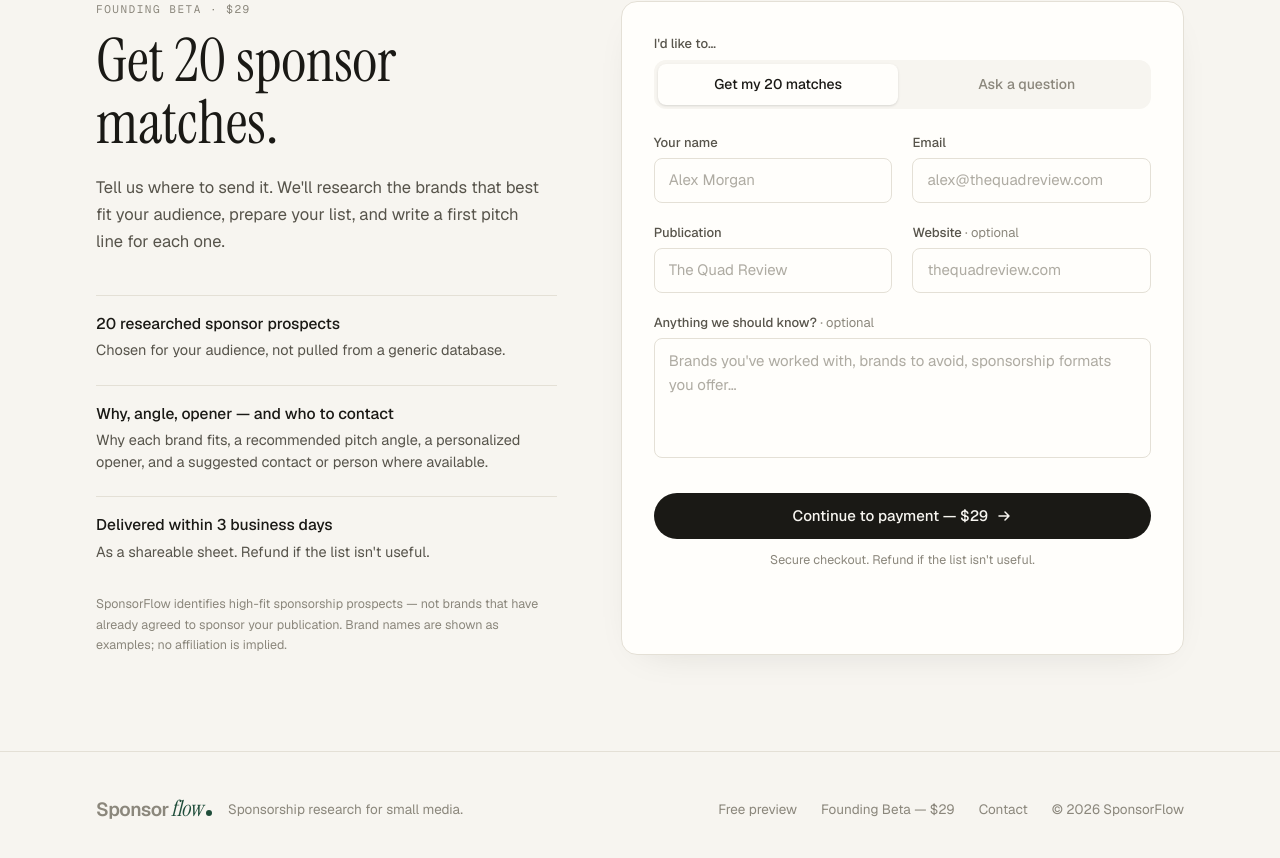
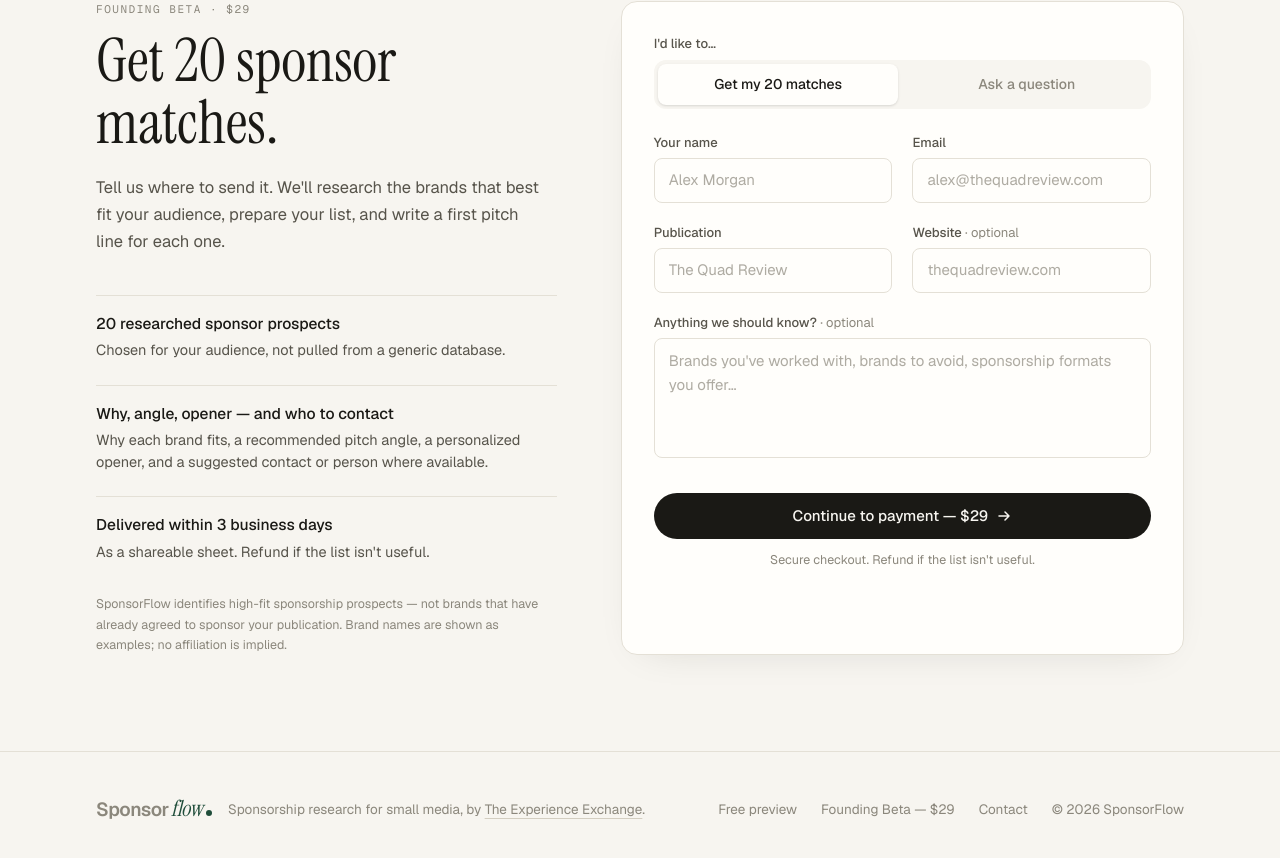
Before and after one commit to sofiaiuteri/sponsorflow, a Next.js app: page /beta in a window 1280 px wide. Shown: the part 144-1002 px from the top of the page. Built offline with nearby package versions, Linux system fonts and the light colour scheme; no server answers.

Commit message:
Link SponsorFlow footer to The Experience Exchange
Co-Authored-By: Claude Opus 5.5 <noreply@anthropic.com>

```diff
--- a/components/Chrome.tsx
+++ b/components/Chrome.tsx
@@ -36,9 +36,15 @@ export function SiteFooter() {
   return (
     <footer className="mt-auto border-t border-line">
       <div className="mx-auto flex max-w-6xl flex-col gap-6 px-5 py-10 text-[13.5px] text-ink-muted sm:flex-row sm:items-center sm:justify-between sm:px-8">
-        <div className="flex items-center gap-4">
+        <div className="flex flex-col gap-2 sm:flex-row sm:items-center sm:gap-4">
           <Logo />
-          <span className="hidden sm:inline">Sponsorship research for small media.</span>
+          <span>
+            Sponsorship research for small media, by{" "}
+            <a href="https://theexperienceexchange.vercel.app" target="_blank" rel="noopener noreferrer" className="underline decoration-line-strong underline-offset-4 hover:text-ink">
+              The Experience Exchange
+            </a>
+            .
+          </span>
         </div>
         <div className="flex flex-wrap gap-x-6 gap-y-2">
           <Link href="/#start" className="hover:text-ink">Free preview</Link>
```
